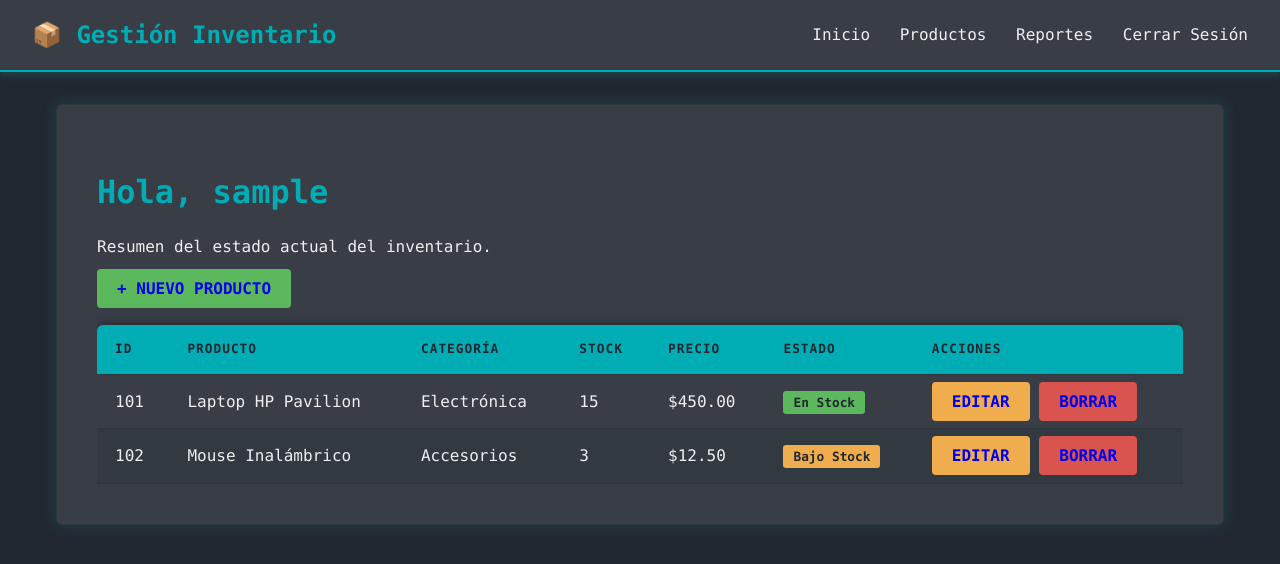
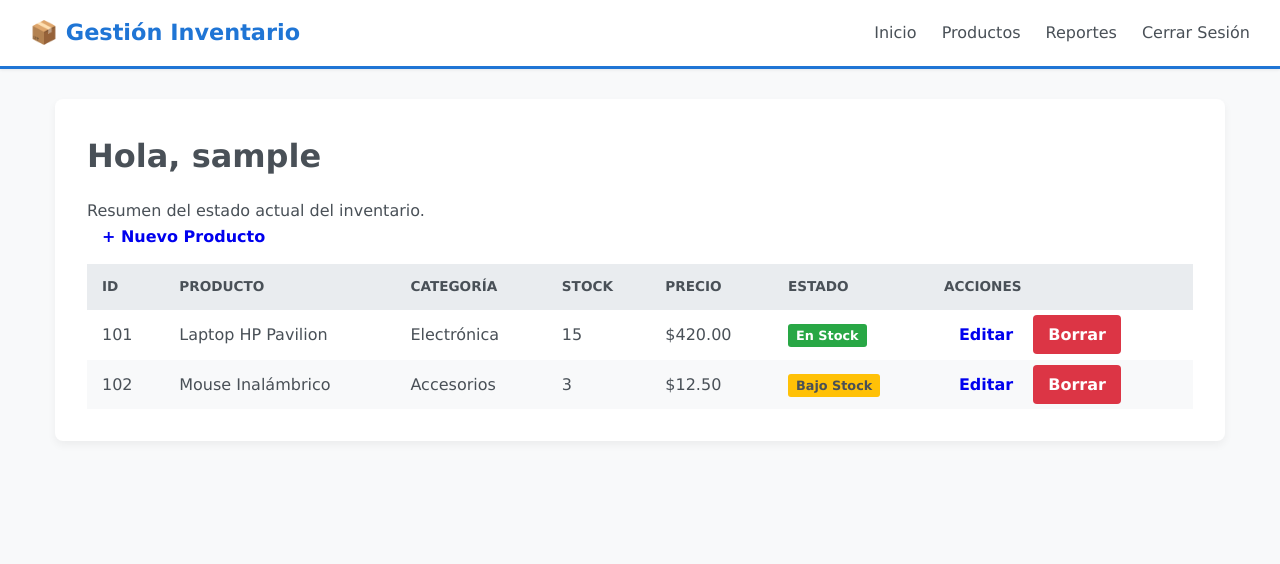
Before and after one commit to hdzomber05555/proyecto_iw, a PHP site: page / in a window 1280 px wide. Shown: the top 564 px of the page. Run offline with PHP 8.4, Linux system fonts and the light colour scheme; the visitor is signed in with stand-in values (Sample User, id 1).

Commit message:
CSS INDEX LOGIN

```diff
--- a/public/css/styles.css
+++ b/public/css/styles.css
@@ -1,214 +1,221 @@
 /* public/css/estilos.css */
-/* --- Variables de Color y Diseño --- */
+/*
+ * Hoja de Estilos Final para "Planificación de Inventario"
+ * Estilo: Limpio, profesional, colores suaves y armoniosos.
+ */
+
+/* --- Variables (Paleta de Colores Final) --- */
 :root {
-    --fondo-principal: #222831;     /* Gris oscuro profundo (Fondo general) */
-    --fondo-secundario: #393E46;    /* Gris más claro para tarjetas/nav */
-    --texto-claro: #EEEEEE;         /* Blanco/Gris muy claro para texto */
-    --acento-principal: #00ADB5;    /* Aqua/Cian vibrante (Acme) */
-    --borde-delgado: #30363d;       /* Borde para separar elementos */
-    --sombra-tecnologica: rgba(0, 173, 181, 0.2); /* Sombra difusa del acento */
+    --fondo-cuerpo: #f8f9fa;     /* Gris muy muy claro (Casi blanco, fondo del <body>) */
+    --fondo-tarjeta: #ffffff;    /* Blanco puro para tarjetas y tablas */
+    --texto-principal: #495057;  /* Gris oscuro suave (Texto general) */
+    --acento-principal: #1f75d5; /* Un Azul corporativo clásico */
+    --borde-delgadito: #e9ecef;    /* Borde muy sutil */
 
     /* Colores de estado */
-    --ok-color: #5cb85c;         /* Verde */
-    --advertencia-color: #f0ad4e; /* Naranja */
-    --peligro-color: #d9534f;    /* Rojo */
+    --ok-verde: #28a745;         /* Verde fuerte */
+    --peligro-rojo: #dc3545;     /* Rojo estándar */
+    --aviso-naranja: #ffc107;    /* Naranja para stock bajo */
 }
 
 /* --- Reseteo y Base --- */
 * {
     box-sizing: border-box;
+    margin: 0;
+    padding: 0;
 }
 
 body {
-    font-family: 'Consolas', 'Lucida Console', monospace; /* Fuente de código */
-    background-color: var(--fondo-principal);
-    color: var(--texto-claro);
+    font-family: 'Verdana', Arial, sans-serif;
+    background-color: var(--fondo-cuerpo); /* Fondo muy claro */
+    color: var(--texto-principal);
     line-height: 1.6;
-    margin: 0;
 }
 
 /* --- Barra de Navegación (Navbar) --- */
 .navbar {
-    background-color: var(--fondo-secundario);
-    padding: 1rem 2rem;
+    background-color: var(--fondo-tarjeta); /* Navbar blanca */
+    padding: 15px 30px;
     display: flex;
     justify-content: space-between;
     align-items: center;
-    border-bottom: 2px solid var(--acento-principal); /* Línea de acento */
-    box-shadow: 0 4px 6px var(--sombra-tecnologica);
+    border-bottom: 3px solid var(--acento-principal); /* Línea de acento debajo */
+    box-shadow: 0 1px 3px rgba(0, 0, 0, 0.08);
 }
 
 .navbar-brand {
-    font-size: 1.5rem;
+    font-size: 1.4rem;
     font-weight: bold;
     text-decoration: none;
     color: var(--acento-principal);
 }
 
 .nav-links a {
-    color: var(--texto-claro);
+    color: var(--texto-principal);
     text-decoration: none;
     margin-left: 20px;
     padding: 5px 0;
-    transition: color 0.3s, border-bottom 0.3s;
+    transition: color 0.3s;
 }
 
 .nav-links a:hover {
     color: var(--acento-principal);
-    border-bottom: 2px solid var(--acento-principal);
 }
 
-/* --- Estructura de Contenido --- */
+/* --- Contenedor Principal y Tarjetas --- */
 .container {
     max-width: 1200px;
-    margin: 2rem auto;
-    padding: 0 1rem;
+    margin: 30px auto;
+    padding: 0 15px;
 }
 
-/* --- Tarjetas (Card) --- */
 .card {
-    background: var(--fondo-secundario);
-    padding: 2.5rem;
-    border-radius: 6px;
+    background: var(--fondo-tarjeta);
+    padding: 2rem;
+    border-radius: 8px;
     border: 1px solid var(--borde-delgado);
-    box-shadow: 0 0 15px var(--sombra-tecnologica);
+    box-shadow: 0 4px 8px rgba(0, 0, 0, 0.05); /* Sombra muy suave */
+    margin-bottom: 25px;
 }
 
 h1, h2 {
-    color: var(--acento-principal);
+    color: var(--texto-principal);
     margin-bottom: 1rem;
 }
 
-/* --- Login Específico (Centrado) --- */
+/* --- Login Específico (Centrado Total) --- */
 .login-wrapper {
     min-height: 100vh;
     display: flex;
     align-items: center;
     justify-content: center;
+    background-color: #e9ecef; /* Fondo ligeramente más oscuro para el login */
 }
 
 .login-card {
+    width: 100%;
     max-width: 380px;
+    text-align: center;
 }
 
-
-/* --- Formularios e Input --- */
+/* --- Formularios y Inputs --- */
 label {
     display: block;
-    margin-top: 1rem;
-    margin-bottom: 0.5rem;
-    color: var(--texto-claro);
-    font-size: 0.95rem;
+    margin-top: 10px;
+    margin-bottom: 5px;
+    font-weight: bold;
+    text-align: left;
 }
 
 input[type="text"],
-input[type="password"],
-input[type="number"],
-select {
+input[type="password"] {
     width: 100%;
-    padding: 0.75rem;
-    background: #1e242a; /* Fondo más oscuro para inputs */
-    color: var(--texto-claro);
+    padding: 10px;
     border: 1px solid var(--borde-delgado);
     border-radius: 4px;
-    transition: border-color 0.3s;
 }
 
 input:focus {
     border-color: var(--acento-principal);
     outline: none;
+    box-shadow: 0 0 0 0.2rem rgba(31, 117, 213, 0.25); /* Efecto de enfoque suave */
 }
 
 /* --- Botones --- */
 .btn {
-    padding: 10px 20px;
+    padding: 10px 15px;
     border: none;
     border-radius: 4px;
     cursor: pointer;
     text-decoration: none;
     font-weight: bold;
-    transition: background-color 0.3s, opacity 0.3s;
-    text-transform: uppercase;
+    transition: background-color 0.3s;
 }
 
 .btn-primary {
     background-color: var(--acento-principal);
-    color: var(--fondo-secundario);
-}
-.btn-primary:hover {
-    background-color: #00939c;
-    opacity: 0.9;
+    color: var(--fondo-tarjeta);
 }
 
-.btn-success { background-color: var(--ok-color); }
-.btn-success:hover { background-color: #449d44; }
+.btn-primary:hover {
+    background-color: #1a60b9;
+}
 
-.btn-warning { background-color: var(--advertencia-color); }
-.btn-warning:hover { background-color: #eea236; }
+.btn-danger {
+    background-color: var(--peligro-rojo);
+    color: var(--fondo-tarjeta);
+}
 
-.btn-danger { background-color: var(--peligro-color); }
-.btn-danger:hover { background-color: #c9302c; }
+.btn-danger:hover {
+    background-color: #c82333;
+}
 
-.btn-block { display: block; width: 100%; }
-
+.btn-block {
+    display: block;
+    width: 100%;
+    margin-top: 20px;
+}
 
 /* --- Tablas de Inventario --- */
-.table-responsive {
-    overflow-x: auto;
-}
-
 .inventory-table {
     width: 100%;
-    border-collapse: separate; /* Para poder usar border-radius */
-    border-spacing: 0;
-    margin-top: 1.5rem;
-    box-shadow: 0 0 10px rgba(0,0,0,0.5);
-    border-radius: 6px;
-    overflow: hidden; /* Corta las esquinas de las celdas */
+    border-collapse: collapse;
+    margin-top: 15px;
+    background-color: var(--fondo-tarjeta);
+    border: 1px solid var(--borde-delgado);
 }
 
 .inventory-table th,
 .inventory-table td {
-    padding: 14px 18px;
+    padding: 12px 15px;
     text-align: left;
     border-bottom: 1px solid var(--borde-delgado);
 }
 
 .inventory-table th {
-    background-color: var(--acento-principal);
-    color: var(--fondo-principal);
+    background-color: #e9ecef; /* Gris muy claro para encabezados */
+    color: var(--texto-principal);
     text-transform: uppercase;
-    font-size: 0.8rem;
-    letter-spacing: 1px;
+    font-size: 0.85rem;
 }
 
-/* Efecto cebra para legibilidad en listas largas */
+/* Regla cebra: usa el color de fondo más claro */
 .inventory-table tbody tr:nth-child(even) {
-    background-color: #333940;
+    background-color: var(--fondo-cuerpo);
 }
 
 .inventory-table tbody tr:hover {
-    background-color: #4a515a; /* Gris un poco más claro al pasar el ratón */
-    cursor: pointer;
+    background-color: #dee2e6;
 }
 
-/* --- Badges y Alertas de Stock --- */
+/* --- Badge de Stock (Estado) --- */
 .badge {
-    padding: 4px 10px;
+    padding: 4px 8px;
     border-radius: 3px;
     font-size: 0.8rem;
     font-weight: bold;
-    color: var(--fondo-principal); /* Texto oscuro sobre el badge */
 }
-.badge-ok { background-color: var(--ok-color); }
-.badge-low { background-color: var(--advertencia-color); }
-.badge-out { background-color: var(--peligro-color); }
+
+.badge-ok {
+    background-color: var(--ok-verde);
+    color: var(--fondo-tarjeta);
+}
+
+.badge-low {
+    background-color: var(--aviso-naranja);
+    color: var(--texto-principal);
+}
+
+.badge-out {
+    background-color: var(--peligro-rojo);
+    color: var(--fondo-tarjeta);
+}
 
 .error-msg {
-    background: var(--peligro-color);
-    color: var(--texto-claro);
+    background: #f8d7da;
+    color: var(--peligro-rojo);
     padding: 10px;
     border-radius: 4px;
-    margin-bottom: 1rem;
-    font-size: 0.9rem;
+    margin-bottom: 15px;
+    border: 1px solid #f5c6cb;
 }
--- a/public/index.php
+++ b/public/index.php
@@ -55,7 +55,7 @@ obligar_login();
                             <td>Laptop HP Pavilion</td>
                             <td>Electrónica</td>
                             <td>15</td>
-                            <td>$450.00</td>
+                            <td>$420.00</td>
                             <td><span class="badge badge-ok">En Stock</span></td>
                             <td>
                                 <a href="#" class="btn btn-warning">Editar</a>
--- a/public/login.php
+++ b/public/login.php
@@ -1,4 +1,5 @@
 <?php
+// ... (Tus requires lógica PHP de login se mantienen igual) ...
 // ...
 ?>
 <!DOCTYPE html>
```
